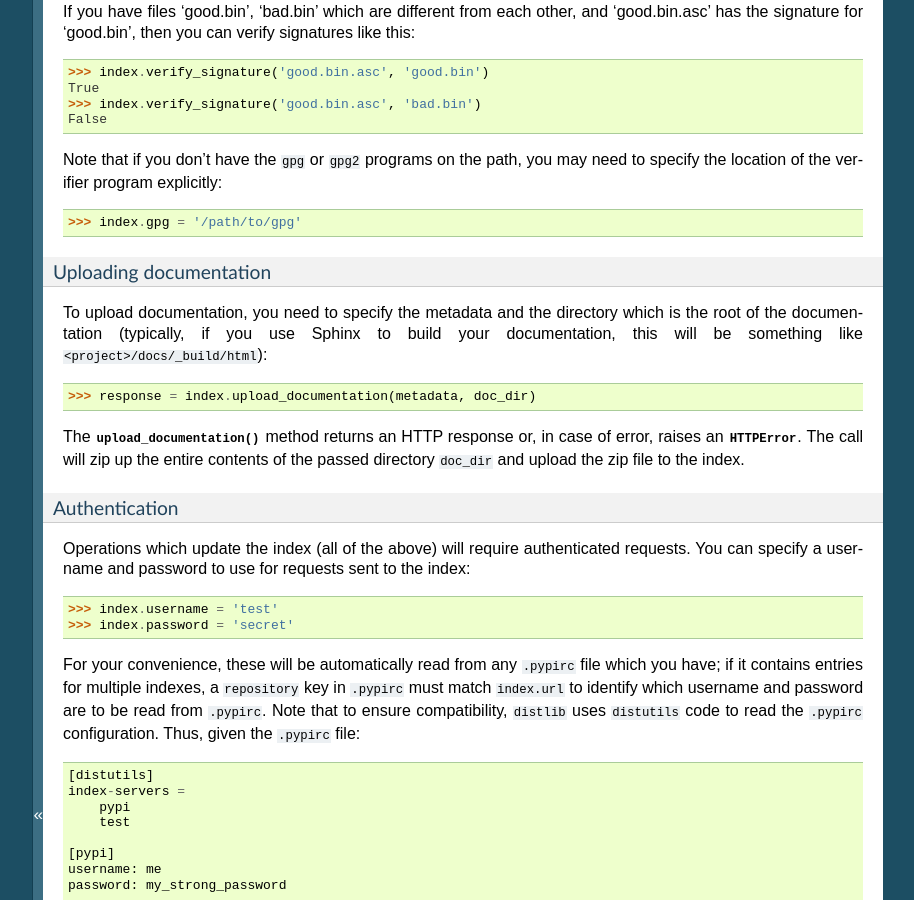
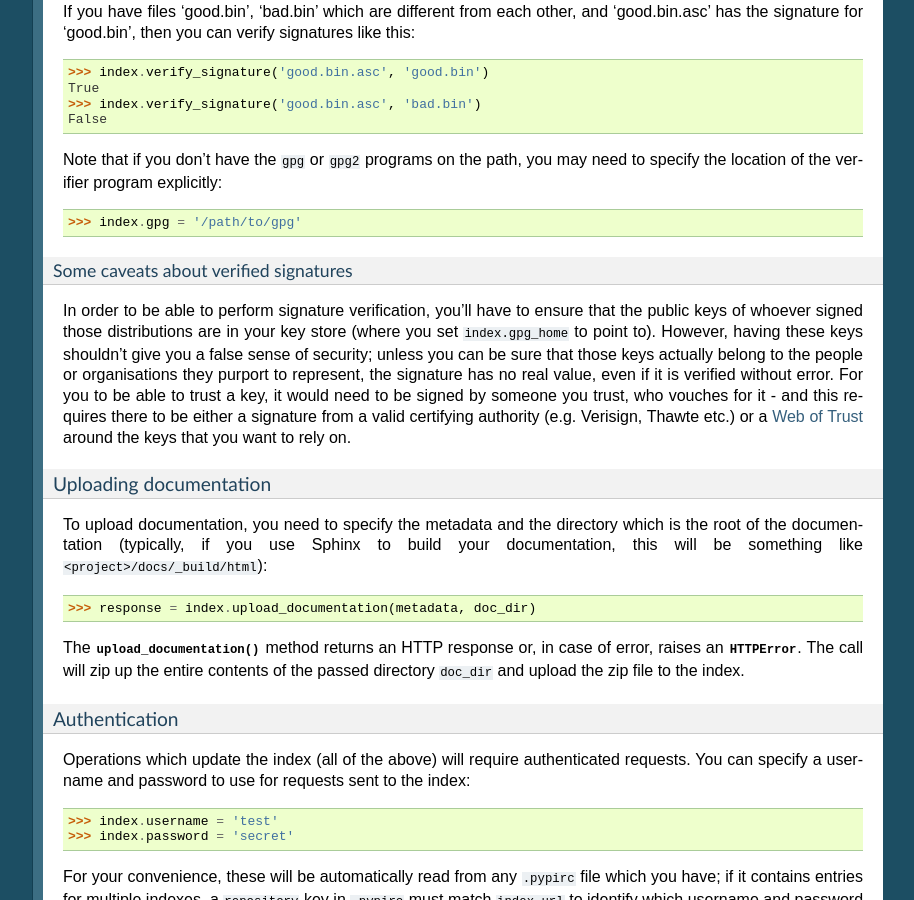
Before and after one commit to dstufft/distlib, a Sphinx documentation site: the page built from docs/tutorial.rst, in a window 1280 px wide and 900 px high, scrolled down 7651 px. Shown: the whole window, without its empty margins (187-1101 px from the left). Built offline with Sphinx 7.4.7, drawn with Linux system fonts in a browser that asks for light colours; formulas are drawn with MathJax 3; comment, search, counter and statistics services are not loaded; some of the changed text lies outside the part shown.

Commit message:
Documentation update.

```diff
--- a/docs/tutorial.rst
+++ b/docs/tutorial.rst
@@ -499,6 +499,21 @@ may need to specify the location of the verifier program explicitly::
 
     >>> index.gpg = '/path/to/gpg'
 
+Some caveats about verified signatures
+++++++++++++++++++++++++++++++++++++++
+
+In order to be able to perform signature verification, you'll have to ensure
+that the public keys of whoever signed those distributions are in your key
+store (where you set ``index.gpg_home`` to point to). However, having these
+keys shouldn't give you a false sense of security; unless you can be sure that
+those keys actually belong to the people or organisations they purport to
+represent, the signature has no real value, even if it is verified without
+error. For you to be able to trust a key, it would need to be signed by
+someone you trust, who vouches for it - and this requires there to be either
+a signature from a valid certifying authority (e.g. Verisign, Thawte etc.) or
+a `Web of Trust <http://wikipedia.org/wiki/Web_of_trust>`_ around the keys that
+you want to rely on.
+
 
 Uploading documentation
 ~~~~~~~~~~~~~~~~~~~~~~~
```
